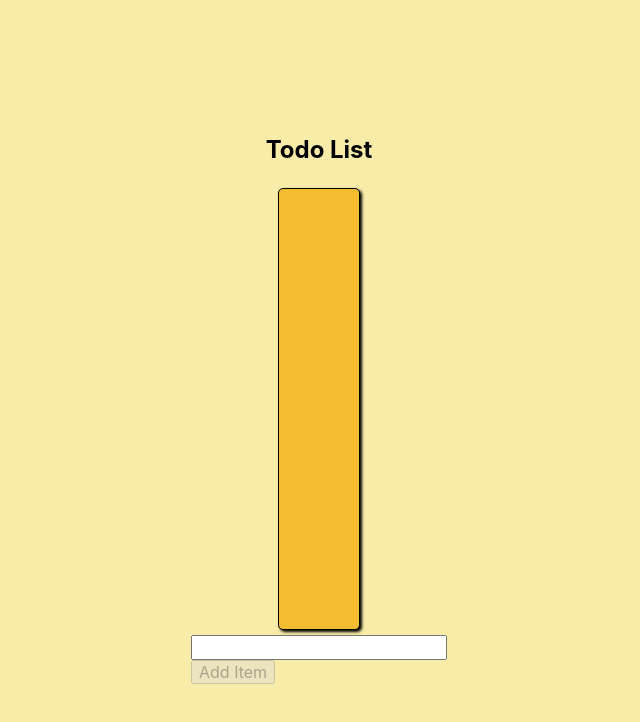
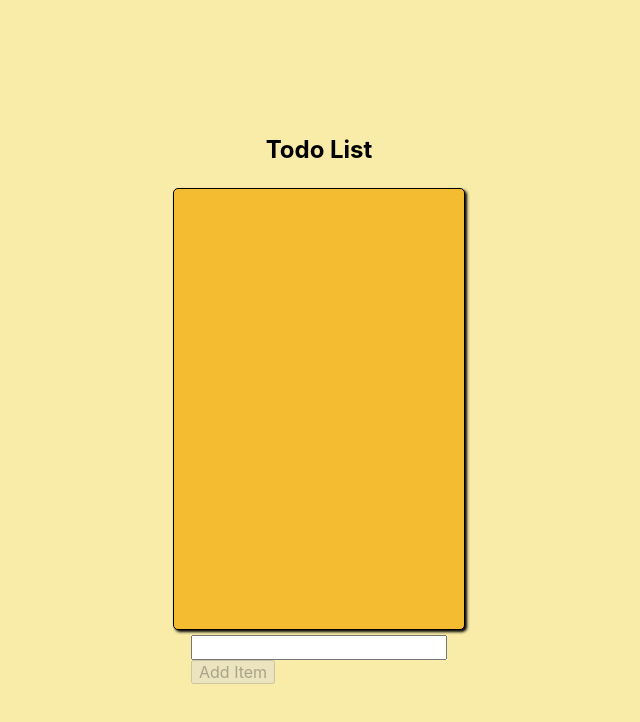
Before and after one commit to AlexSwensen/react-todo-app, a React (Create React App) app: page / in a window 1280 px wide. Shown: the top 722 px of the page, without its empty margins (321-961 px from the left). Built offline with nearby package versions, Linux system fonts and the light colour scheme.

Commit message:
list box is a better size now

```diff
--- a/src/components/todo-list/todoList.scss
+++ b/src/components/todo-list/todoList.scss
@@ -14,6 +14,10 @@
         border-radius: 5px;
         height: 50vh;
         margin: 5px;
+        min-width: 250px;
+        ul {
+            padding-inline-start: 15px;
+        }
     }
     button {
         cursor: pointer;
```
